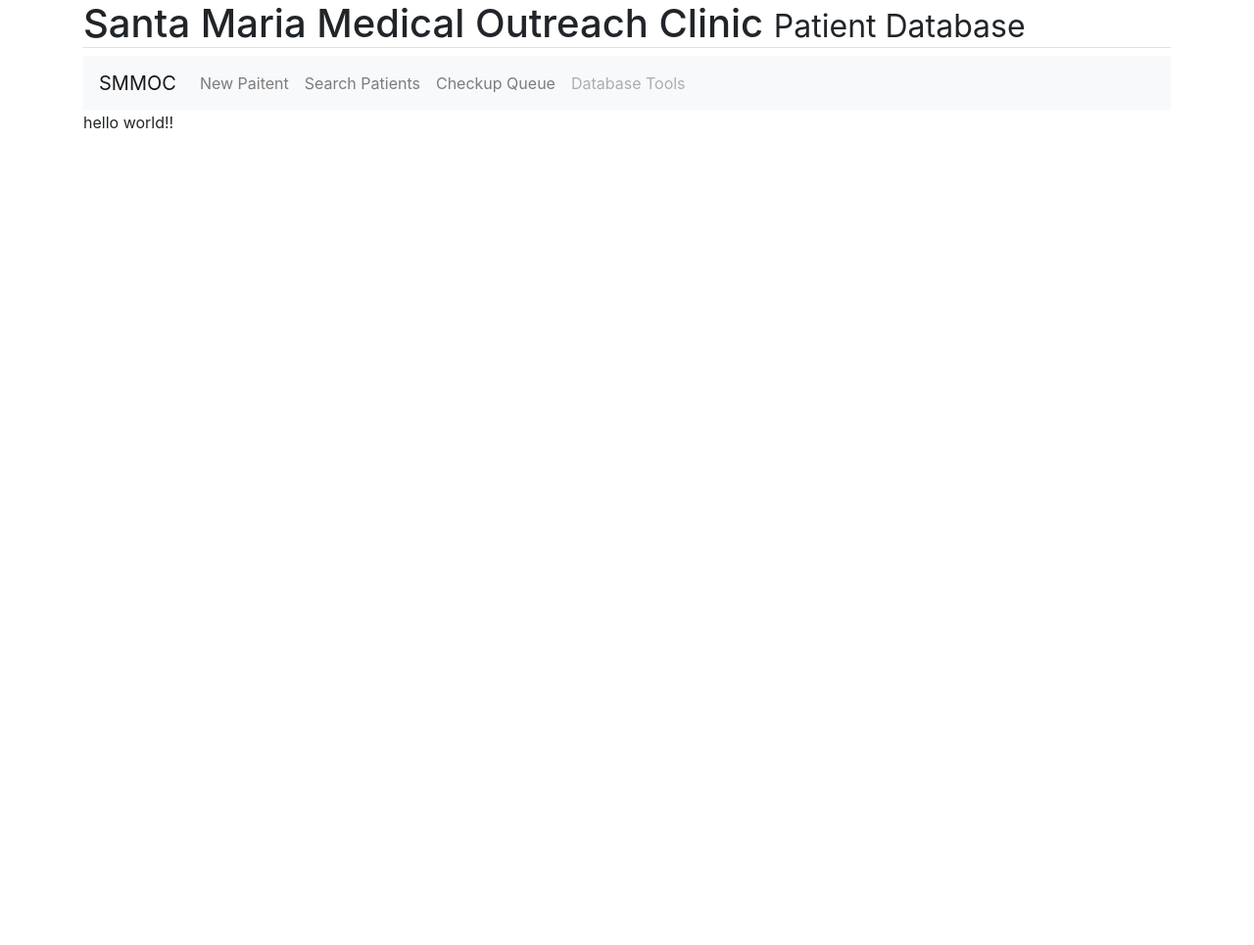
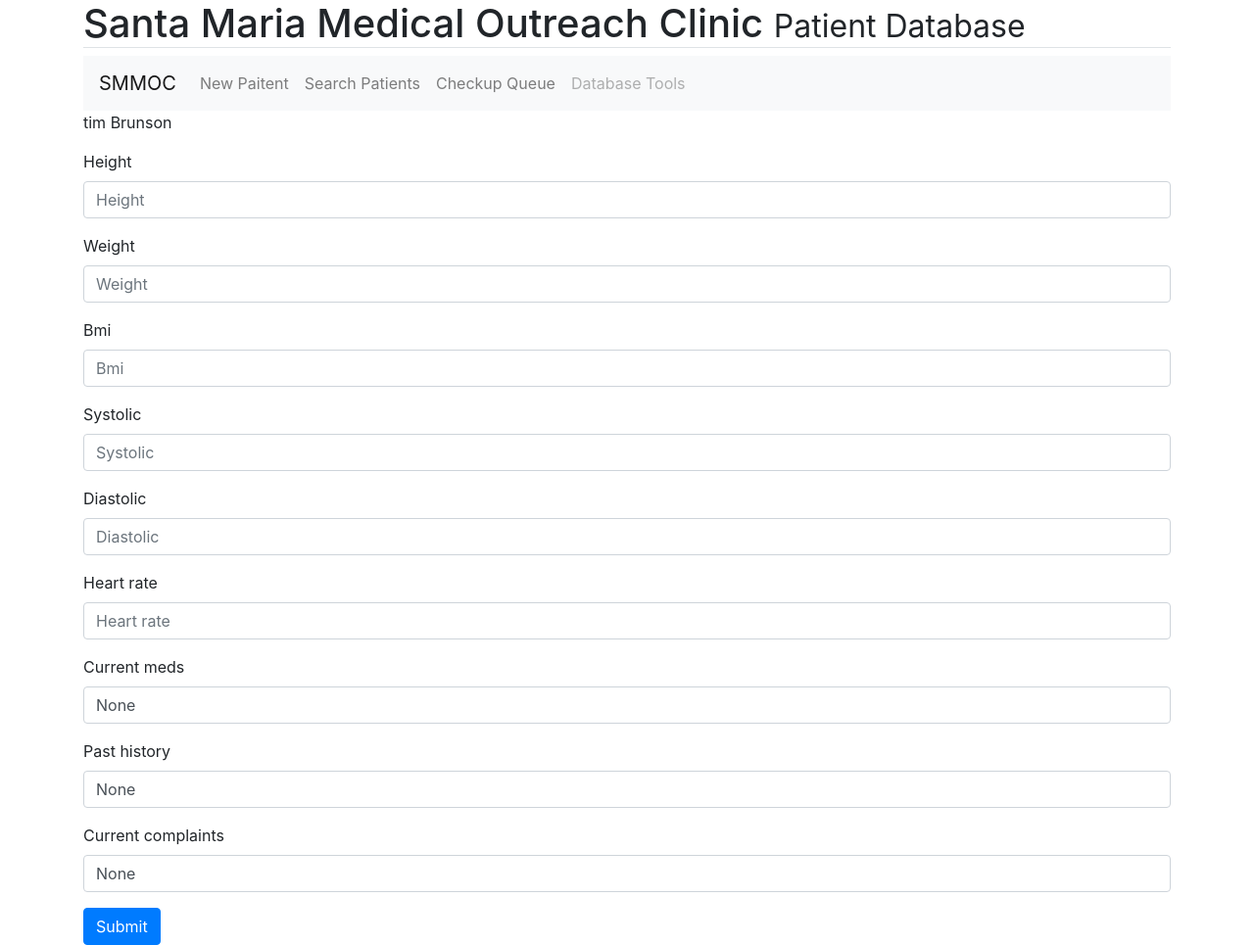
Before and after one commit to TJBrunson/MOCRecords, a Django app: page /checkin/2/ in a window 1280 px wide. Shown: the whole page at 98% size. Before the commit the page ends 131 px from the top, so only its background shows below. Run offline with Django 3.2, Linux system fonts and the light colour scheme; data comes from the database, SQL or seed files in the repository; both versions use the stored data as it was after the commit; some libraries are stand-ins or nearby versions.

Commit message:
added checkin form. need to post to DB now

```diff
--- a/patientRecords/forms.py
+++ b/patientRecords/forms.py
@@ -2,8 +2,16 @@ from django import forms
 from . import models
 from django.contrib.admin import widgets
 
+#form for creating new patient
 class CreateNewPatient(forms.ModelForm):
     class Meta:
         model = models.PatientInfo
         fields = ['first_name', 'nickname','last_name',
             'date_of_birth', 'school_grade', 'sex', 'school']
+
+#form for CheckIn
+class PatientCheckinForm(forms.ModelForm):
+    class Meta:
+        model = models.CheckIn
+        fields = ['height', 'weight', 'bmi', 'systolic', 'diastolic',
+            'heart_rate', 'current_meds', 'past_history', 'current_complaints']
--- a/patientRecords/models.py
+++ b/patientRecords/models.py
@@ -43,12 +43,12 @@ class PatientInfo(models.Model):
 class CheckIn(models.Model):
     patient = models.ForeignKey(PatientInfo, on_delete=models.CASCADE)
     date_time_of_checkin = models.DateTimeField('Time of Checkin')
-    height = models.IntegerField(default=0)
-    weight = models.IntegerField(default=0)
-    bmi = models.IntegerField(default=0)
-    systolic = models.IntegerField(default=0)
-    diastolic = models.IntegerField(default=0)
-    heart_rate = models.IntegerField(default=0)
+    height = models.IntegerField()
+    weight = models.IntegerField()
+    bmi = models.IntegerField()
+    systolic = models.IntegerField()
+    diastolic = models.IntegerField()
+    heart_rate = models.IntegerField()
     current_meds = models.CharField(max_length=250, default="None")
     past_history = models.CharField(max_length=250, default="None")
     current_complaints = models.CharField(max_length=250, default="None")
--- a/patientRecords/templates/patientRecords/checkin.html
+++ b/patientRecords/templates/patientRecords/checkin.html
@@ -12,7 +12,16 @@
 {% block content %}
 
 <div class="container">
-  <p>hello world!!</p>
+  <p>{{patient.first_name}} {{patient.last_name}}</p>
+</div>
+<div class="container">
+  <form  action="{% url 'patientRecords:checkin' %}" method="post" class="form">
+    {% csrf_token %}
+    {% bootstrap_form form %}
+    {% buttons %}
+        <button type="submit" class="btn btn-primary">Submit</button>
+    {% endbuttons %}
+  </form>
 </div>
 
 {% endblock %}
--- a/patientRecords/views.py
+++ b/patientRecords/views.py
@@ -25,5 +25,12 @@ def NewPatientView(request):
 
 #view for Checkin
 def Checkin(request, patient_id):
-    patient = get_object_or_404(PatientInfo, pk=patient_id)
-    return render(request, 'patientRecords/checkin.html', {'patient': patient})
+    if request.method == 'POST':
+        #form = forms.PatientCheckinForm(request.POST, request.FILES)
+        #if form.is_valid():
+            #instance = form.save(commit=False)
+            return redirect('patientRecords/index.html')
+    else:
+        patient = get_object_or_404(PatientInfo, pk=patient_id)
+        form = forms.PatientCheckinForm()
+        return render(request, 'patientRecords/checkin.html', {'form':form, 'patient': patient})
```
Also changed, not shown: db.sqlite3, patientRecords/migrations/0014_auto_20180323_2230.py (added), patientRecords/migrations/0015_auto_20180323_2230.py (added), patientRecords/migrations/0016_auto_20180323_2235.py (added), patientRecords/migrations/0017_auto_20180323_2246.py (added).
